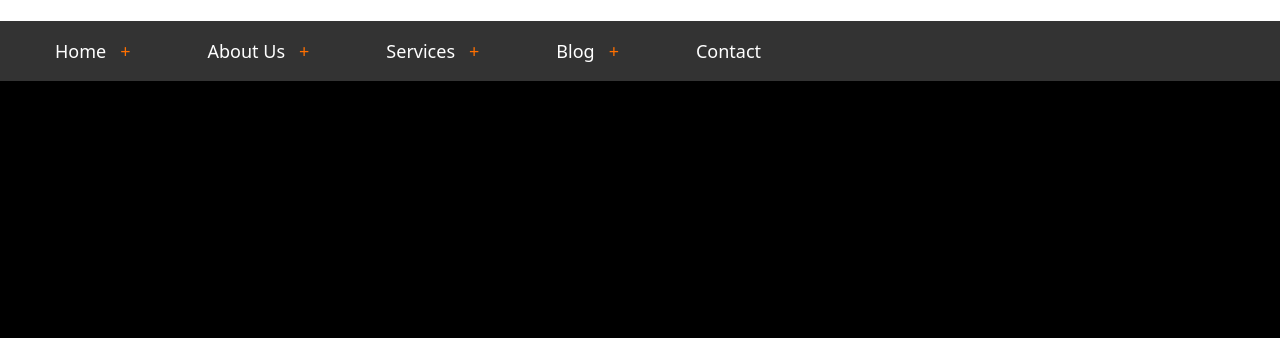
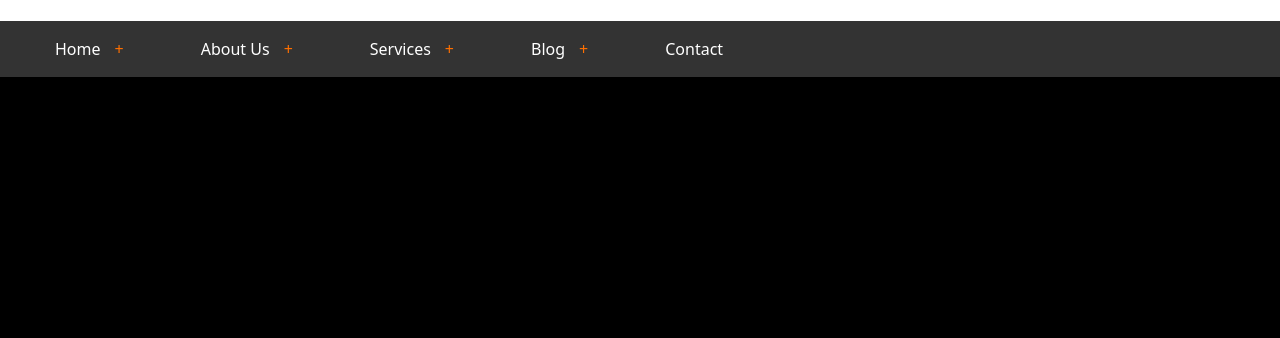
Before and after one commit to codayon/ftn-ngoo, a website: page index.html in a window 1280 px wide. Shown: the part 311-649 px from the top of the page. Drawn offline with Linux system fonts and the light colour scheme.

Commit message:
change font size for header part 3

```diff
--- a/index.html
+++ b/index.html
@@ -97,7 +97,7 @@
 
     <!-- header part 3 -->
     <section class="bg-blacka py-4 lg:block">
-      <div class="max-w-container m-auto flex justify-evenly lg:justify-start items-center lg:space-x-[77px] text-white text-[13px] lg:text-lg">
+      <div class="max-w-container m-auto flex justify-evenly lg:justify-start items-center lg:space-x-[77px] text-white text-[13px] lg:text-[16px]">
         <a href="#" class="hover:text-orangea"
           >Home<span class="text-orangea lg:pl-3.5">+</span></a
         >
```
Also changed, not shown: src/output.css.
